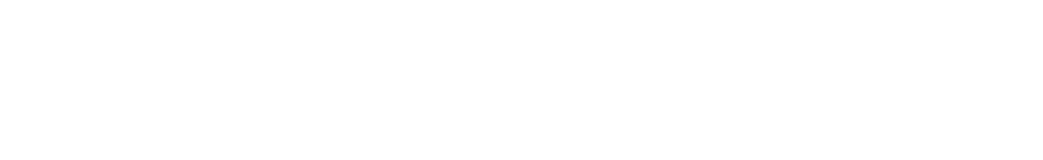
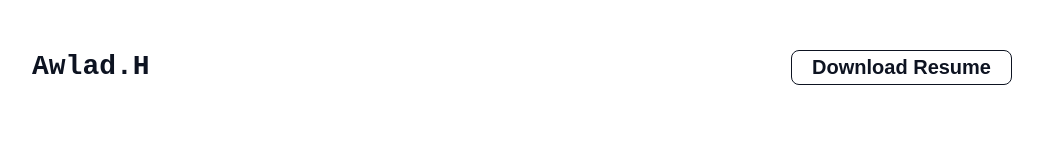
Before and after one commit to NURALAM11/Assignment-one, a plain HTML site: page index.html in a window 1280 px wide. Shown: the whole page, without its empty margins (118-1161 px from the left). Drawn offline with Linux system fonts and the light colour scheme; a web font is replaced by a local one.

Commit message:
Nav section added

```diff
--- a/index.html
+++ b/index.html
@@ -4,8 +4,17 @@
     <meta charset="UTF-8">
     <meta name="viewport" content="width=device-width, initial-scale=1.0">
     <title>Assignment-1</title>
+    <link rel="stylesheet" href="./styles/style.css">
 </head>
 <body>
+    <header>
+        <nav>
+            <h3 class="nav-title">Awlad.H</h3>
+            <a href=""><button class="nav-btn">Download Resume</button></a>
+        </nav>
+    </header>
+    <main></main>
+    <footer></footer>
 
 </body>
 </html>
--- a/styles/style.css
+++ b/styles/style.css
@@ -0,0 +1,36 @@
+/* google fonts */
+@import url('https://fonts.googleapis.com/css2?family=Azeret+Mono:ital,wght@0,100..900;1,100..900&display=swap');
+
+*{
+    box-sizing:border-box;
+    margin: 0;
+    padding: 0;
+}
+
+/* common Style  */
+body{
+font-family: "Azeret Mono", monospace;
+
+}
+nav{
+    display: flex;
+    justify-content:space-between;
+    margin: 50px 150px;
+}
+.nav-title{
+    color: rgb(13, 19, 33);
+    font-size: 28px;
+    font-weight: 800;
+    line-height: 33px;
+
+}
+.nav-btn{
+    color: rgb(13, 19, 33);
+    font-size: 20px;
+    font-weight: 600;
+    background: rgb(255, 255, 255);
+    padding: 5px 20px;
+    border-radius: 8px;
+    border: 1px solid rgb(13, 19, 33);
+
+}
```
